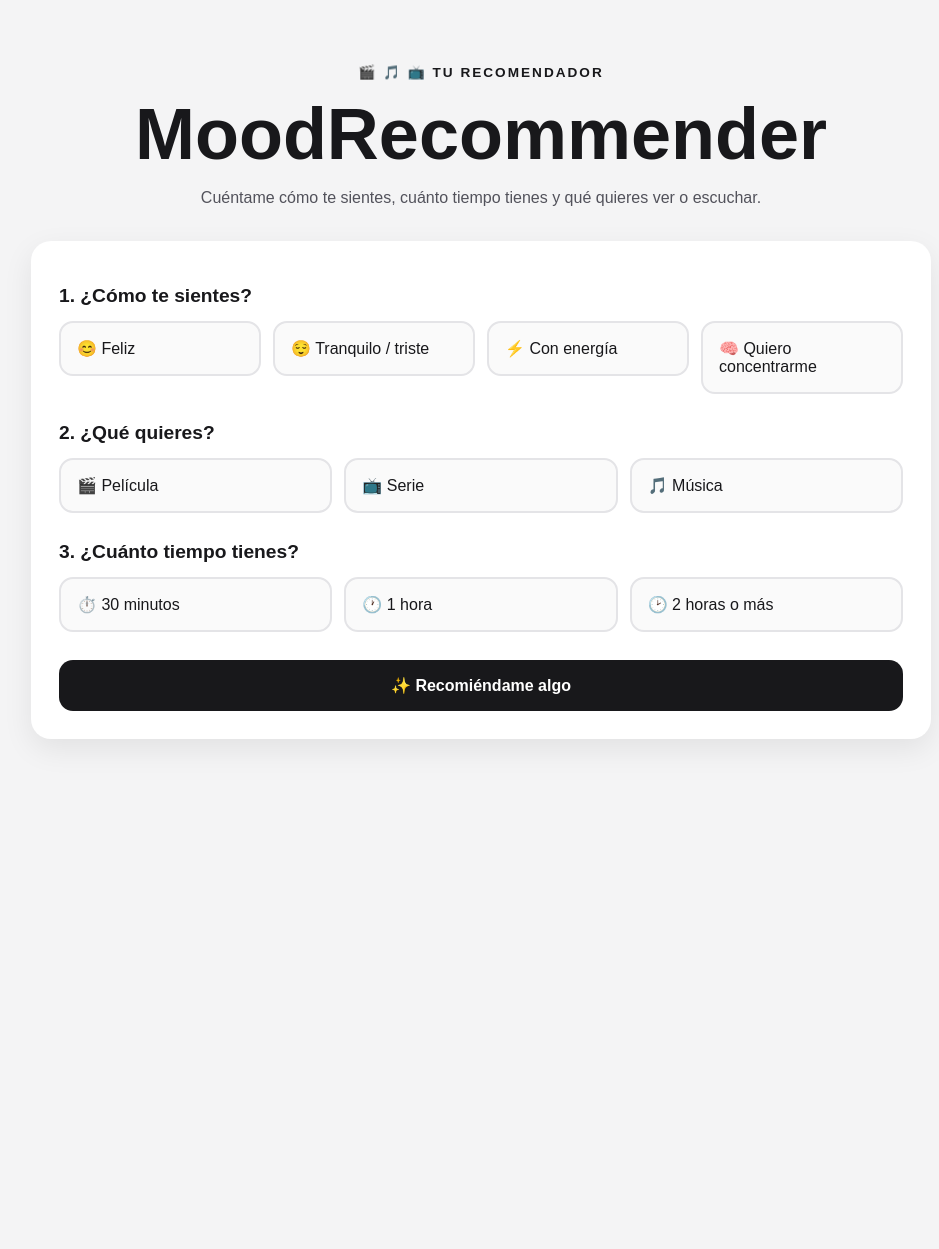
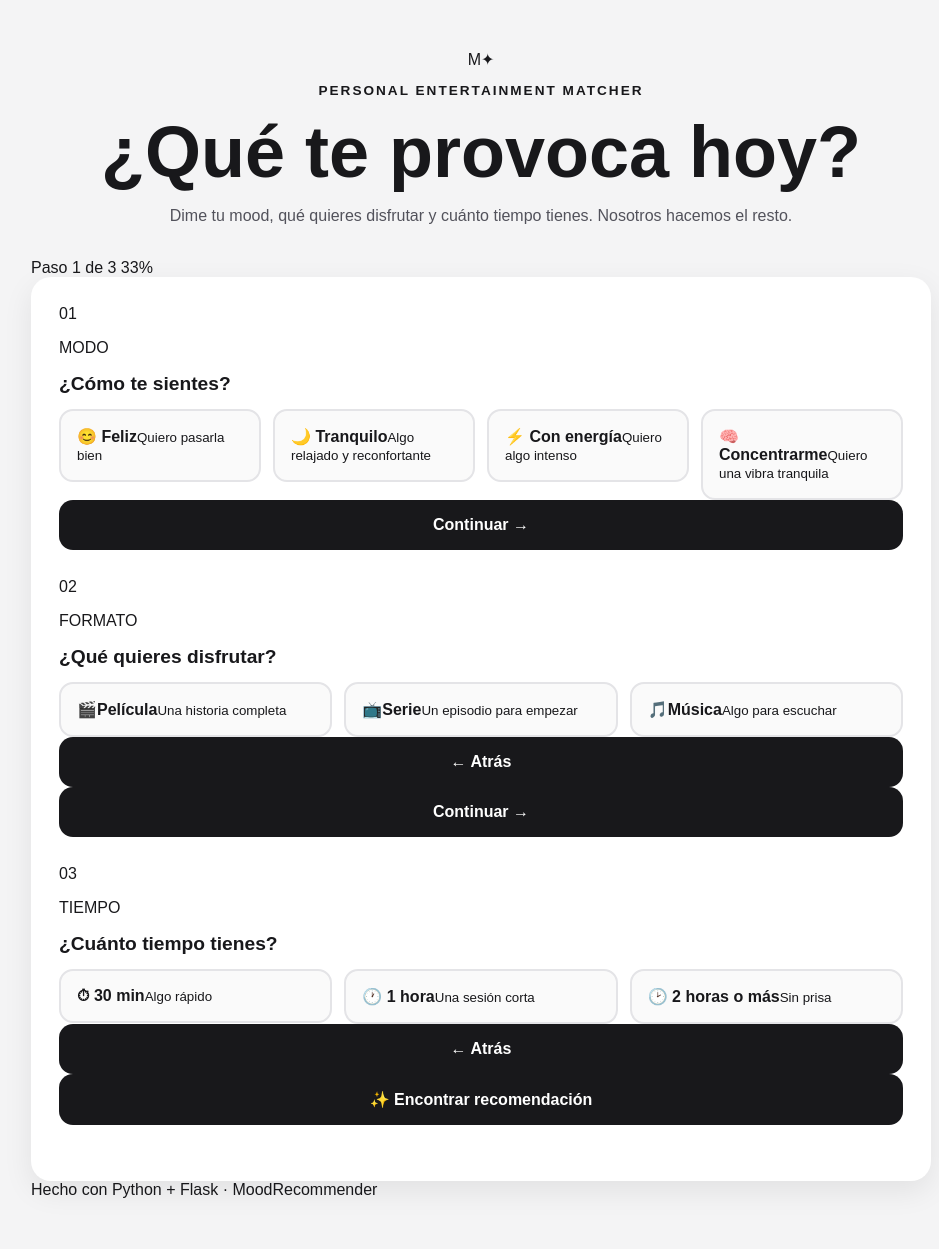
Before and after one commit to JuniorMa2710/Proyecto-1-MoodRecommender, a Flask app: page / in a window 1280 px wide. Shown: the whole page, without its empty margins (159-1098 px from the left). Before the commit the page ends 743 px from the top, so only its background shows below. Run offline with Flask 3, Linux system fonts and the light colour scheme.

Commit message:
Rediseñar interfaz web interactiva

```diff
--- a/templates/index.html
+++ b/templates/index.html
@@ -3,93 +3,94 @@
 <head>
     <meta charset="UTF-8">
     <meta name="viewport" content="width=device-width, initial-scale=1.0">
-    <title>MoodRecommender</title>
+    <meta name="theme-color" content="#0b1020">
+    <title>MoodRecommender ✦</title>
     <link rel="stylesheet" href="{{ url_for('static', filename='style.css') }}">
 </head>
 <body>
+    <div class="ambient ambient-one"></div>
+    <div class="ambient ambient-two"></div>
+
     <main class="container">
-        <section class="hero">
-            <p class="eyebrow">🎬 🎵 📺 TU RECOMENDADOR</p>
-            <h1>MoodRecommender</h1>
-            <p>Cuéntame cómo te sientes, cuánto tiempo tienes y qué quieres ver o escuchar.</p>
-        </section>
+        <header class="hero">
+            <div class="logo">M✦</div>
+            <p class="eyebrow">PERSONAL ENTERTAINMENT MATCHER</p>
+            <h1>¿Qué te provoca <span>hoy?</span></h1>
+            <p class="hero-text">Dime tu mood, qué quieres disfrutar y cuánto tiempo tienes. Nosotros hacemos el resto.</p>
+        </header>
 
-        <form method="POST" class="card">
-            <div class="question">
-                <h2>1. ¿Cómo te sientes?</h2>
-                <div class="options">
-                    <label class="option">
-                        <input type="radio" name="animo" value="feliz" required>
-                        <span>😊 Feliz</span>
-                    </label>
-                    <label class="option">
-                        <input type="radio" name="animo" value="triste">
-                        <span>😌 Tranquilo / triste</span>
-                    </label>
-                    <label class="option">
-                        <input type="radio" name="animo" value="energia">
-                        <span>⚡ Con energía</span>
-                    </label>
-                    <label class="option">
-                        <input type="radio" name="animo" value="concentrarme">
-                        <span>🧠 Quiero concentrarme</span>
-                    </label>
+        <div class="progress-wrap">
+            <div class="progress-top">
+                <span id="step-label">Paso 1 de 3</span>
+                <span id="progress-percent">33%</span>
+            </div>
+            <div class="progress-track"><div class="progress-bar" id="progress-bar"></div></div>
+        </div>
+
+        <form method="POST" class="card" id="recommendation-form">
+            <section class="question step active" data-step="1">
+                <div class="question-heading">
+                    <div class="number">01</div>
+                    <div><p class="mini-label">MODO</p><h2>¿Cómo te sientes?</h2></div>
                 </div>
-            </div>
+                <div class="options mood-options">
+                    <label class="option"><input type="radio" name="animo" value="feliz" required><span><strong>😊 Feliz</strong><small>Quiero pasarla bien</small></span></label>
+                    <label class="option"><input type="radio" name="animo" value="triste"><span><strong>🌙 Tranquilo</strong><small>Algo relajado y reconfortante</small></span></label>
+                    <label class="option"><input type="radio" name="animo" value="energia"><span><strong>⚡ Con energía</strong><small>Quiero algo intenso</small></span></label>
+                    <label class="option"><input type="radio" name="animo" value="concentrarme"><span><strong>🧠 Concentrarme</strong><small>Quiero una vibra tranquila</small></span></label>
+                </div>
+                <button type="button" class="next-btn">Continuar →</button>
+            </section>
 
-            <div class="question">
-                <h2>2. ¿Qué quieres?</h2>
-                <div class="options">
-                    <label class="option">
-                        <input type="radio" name="tipo" value="peliculas" required>
-                        <span>🎬 Película</span>
-                    </label>
-                    <label class="option">
-                        <input type="radio" name="tipo" value="series">
-                        <span>📺 Serie</span>
-                    </label>
-                    <label class="option">
-                        <input type="radio" name="tipo" value="musica">
-                        <span>🎵 Música</span>
-                    </label>
+            <section class="question step" data-step="2">
+                <div class="question-heading">
+                    <div class="number">02</div>
+                    <div><p class="mini-label">FORMATO</p><h2>¿Qué quieres disfrutar?</h2></div>
                 </div>
-            </div>
+                <div class="options big-options">
+                    <label class="option type-option"><input type="radio" name="tipo" value="peliculas" required><span><b>🎬</b><strong>Película</strong><small>Una historia completa</small></span></label>
+                    <label class="option type-option"><input type="radio" name="tipo" value="series"><span><b>📺</b><strong>Serie</strong><small>Un episodio para empezar</small></span></label>
+                    <label class="option type-option"><input type="radio" name="tipo" value="musica"><span><b>🎵</b><strong>Música</strong><small>Algo para escuchar</small></span></label>
+                </div>
+                <div class="button-row"><button type="button" class="back-btn">← Atrás</button><button type="button" class="next-btn">Continuar →</button></div>
+            </section>
 
-            <div class="question">
-                <h2>3. ¿Cuánto tiempo tienes?</h2>
-                <div class="options">
-                    <label class="option">
-                        <input type="radio" name="tiempo" value="30" required>
-                        <span>⏱️ 30 minutos</span>
-                    </label>
-                    <label class="option">
-                        <input type="radio" name="tiempo" value="60">
-                        <span>🕐 1 hora</span>
-                    </label>
-                    <label class="option">
-                        <input type="radio" name="tiempo" value="120">
-                        <span>🕑 2 horas o más</span>
-                    </label>
+            <section class="question step" data-step="3">
+                <div class="question-heading">
+                    <div class="number">03</div>
+                    <div><p class="mini-label">TIEMPO</p><h2>¿Cuánto tiempo tienes?</h2></div>
                 </div>
-            </div>
-
-            <button type="submit">✨ Recomiéndame algo</button>
+                <div class="options time-options">
+                    <label class="option"><input type="radio" name="tiempo" value="30" required><span><strong>⏱ 30 min</strong><small>Algo rápido</small></span></label>
+                    <label class="option"><input type="radio" name="tiempo" value="60"><span><strong>🕐 1 hora</strong><small>Una sesión corta</small></span></label>
+                    <label class="option"><input type="radio" name="tiempo" value="all"><span><strong>🕑 2 horas o más</strong><small>Sin prisa</small></span></label>
+                </div>
+                <div class="button-row"><button type="button" class="back-btn">← Atrás</button><button type="submit" class="recommend-btn">✨ Encontrar recomendación</button></div>
+            </section>
         </form>
 
         {% if recomendacion %}
-        <section class="result">
-            <p class="result-label">🎯 TU RECOMENDACIÓN</p>
-            <h2>{{ recomendacion.titulo }}</h2>
-            <p>⏱️ Duración aproximada: <strong>{{ recomendacion.duracion }} minutos</strong></p>
-            <p class="result-message">¡Disfruta tu recomendación!</p>
+        <section class="result-card">
+            <div class="result-art">
+                <img src="{{ url_for('static', filename='images/' + recomendacion.imagen) }}" alt="Ilustración de {{ recomendacion.tipo }}">
+                <span class="result-badge">{{ recomendacion.tipo }}</span>
+            </div>
+            <div class="result-content">
+                <p class="result-label">TU MATCH DE HOY ✦</p>
+                <h2>{{ recomendacion.titulo }}</h2>
+                <div class="chips"><span>{{ recomendacion.genero }}</span><span>⏱ {{ recomendacion.duracion }} min</span></div>
+                <p class="description">{{ recomendacion.descripcion }}</p>
+                <div class="result-actions"><a href="#recommendation-form" class="ghost-btn">Probar otra vez</a><span class="random-note">🎲 La recomendación cambia cada vez</span></div>
+            </div>
         </section>
         {% endif %}
 
         {% if mensaje %}
-        <section class="message">
-            {{ mensaje }}
-        </section>
+        <section class="message"><span>⚠️</span>{{ mensaje }}</section>
         {% endif %}
+
+        <footer>Hecho con Python + Flask · MoodRecommender</footer>
     </main>
+    <script src="{{ url_for('static', filename='script.js') }}"></script>
 </body>
 </html>
```
